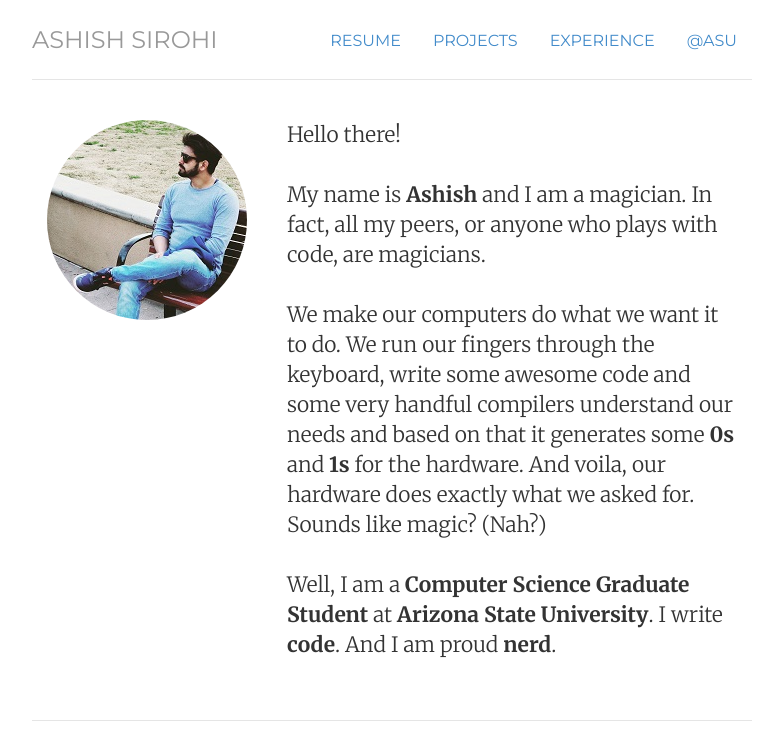
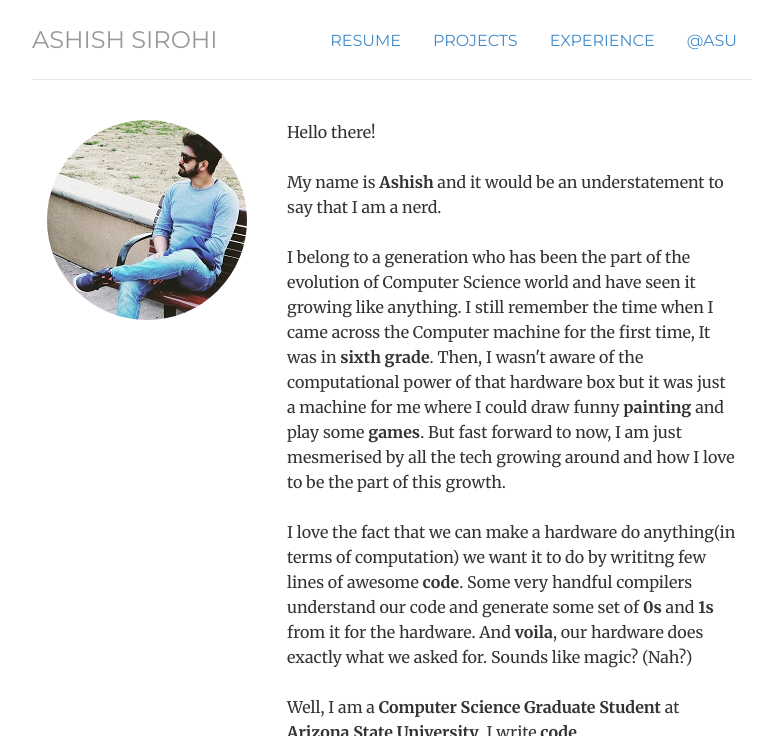
Before and after one commit to ashishsirohi/ashishsirohi.github.io, a Jekyll site: the page built from index.html, in a window 1280 px wide, cut to the strip 0-736 px from the top of the page. Shown: the whole strip, without its empty margins (248-1031 px from the left). Built offline with Jekyll 4.4.1, drawn with Linux system fonts in a browser that asks for light colours.

Commit message:
Adding About info

```diff
--- a/index.html
+++ b/index.html
@@ -12,10 +13,11 @@ description: Graduate Student at Arizona State
 	<img  class="img-circle avatar" alt="Ashish Sirohi" src="img/ashish.jpg">
 	</div>
 	<div itemscope itemtype="http://data-vocabulary.org/Person" class="col-sm-8">
-	<p class="lead">Hello there!<br><br>
-	My name is <b>Ashish</b> and I am a magician. In fact, all my peers, or anyone who plays with code, are magicians.
-	<br><br>We make our computers do what we want it to do. We run our fingers through the keyboard, write some awesome code and some very handful compilers understand our needs and based on that it generates some <b>0s</b> and <b>1s</b> for the hardware. And voila, our hardware does exactly what we asked for. Sounds like magic? (Nah?)<br><br>
-	Well, I am a <b>Computer Science Graduate Student</b> at <b>Arizona State University</b>. I write <b>code</b>. And I am proud <b>nerd</b>.</p>
+	<p >Hello there!<br><br>
+	My name is <b>Ashish</b> and it would be an understatement to say that I am a nerd.
+	<br><br>I belong to a generation who has been the part of the evolution of Computer Science world and have seen it growing like anything. I still remember the time when I came across the Computer machine for the first time, It was in <b>sixth grade</b>. Then, I wasn't aware of the computational power of that hardware box but it was just a machine for me where I could draw funny <b>painting</b> and play some <b>games</b>. But fast forward to now, I am just mesmerised by all the tech growing around and how I love to be the part of this growth.
+	<br><br>I love the fact that we can make a hardware do anything(in terms of computation) we want it to do by writitng few lines of awesome <b>code</b>. Some very handful compilers understand our code and generate some set of <b>0s</b> and <b>1s</b> from it for the hardware. And <b>voila</b>, our hardware does exactly what we asked for. Sounds like magic? (Nah?)<br><br>
+	Well, I am a <b>Computer Science Graduate Student</b> at <b>Arizona State University</b>. I write <b>code</b>.</p>
 	<p></p>
 	</div>
 </div>
```
Also changed, not shown: other parts of index.html (+4 -3 lines), README.md, 2 other files.
